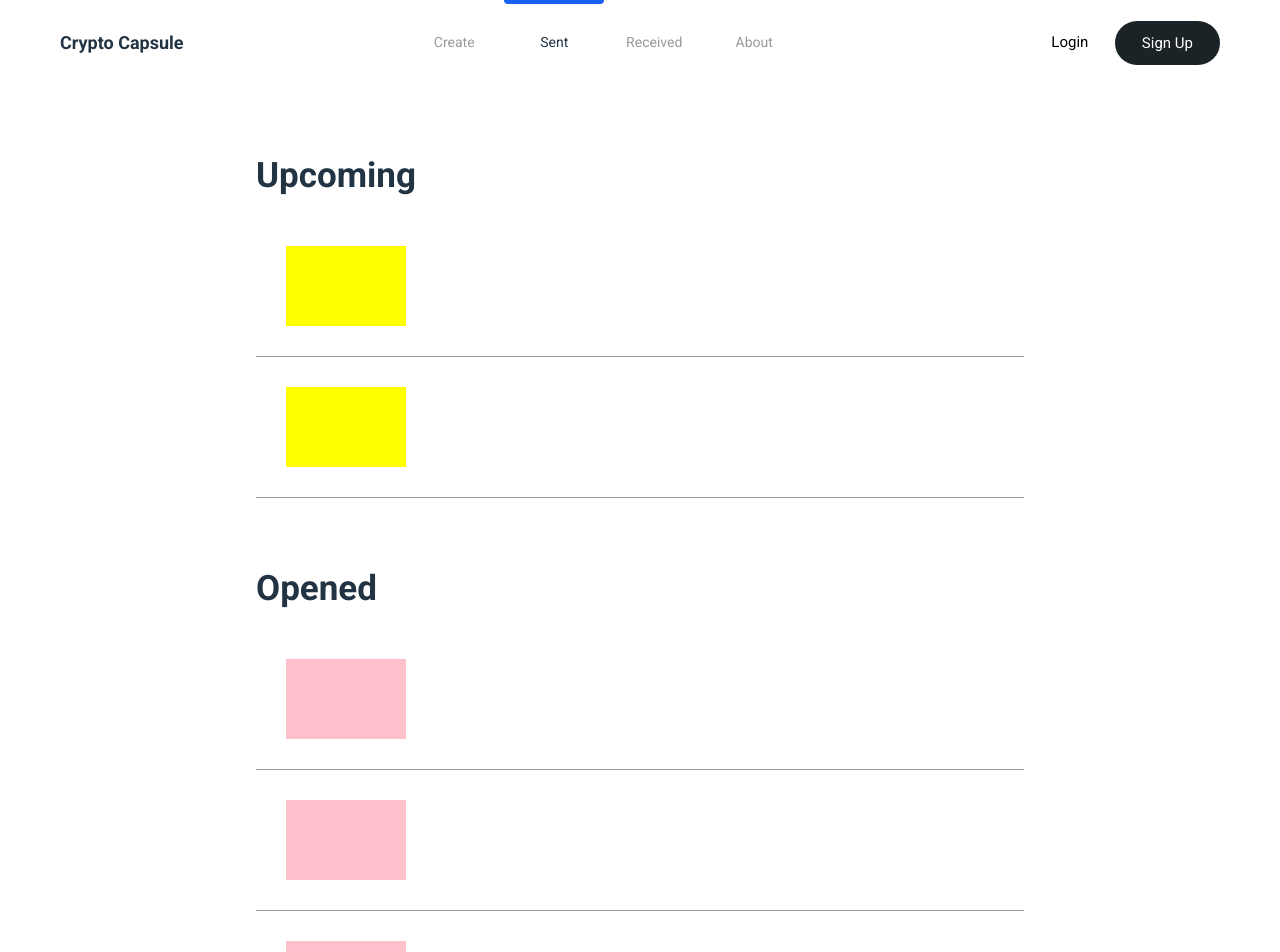
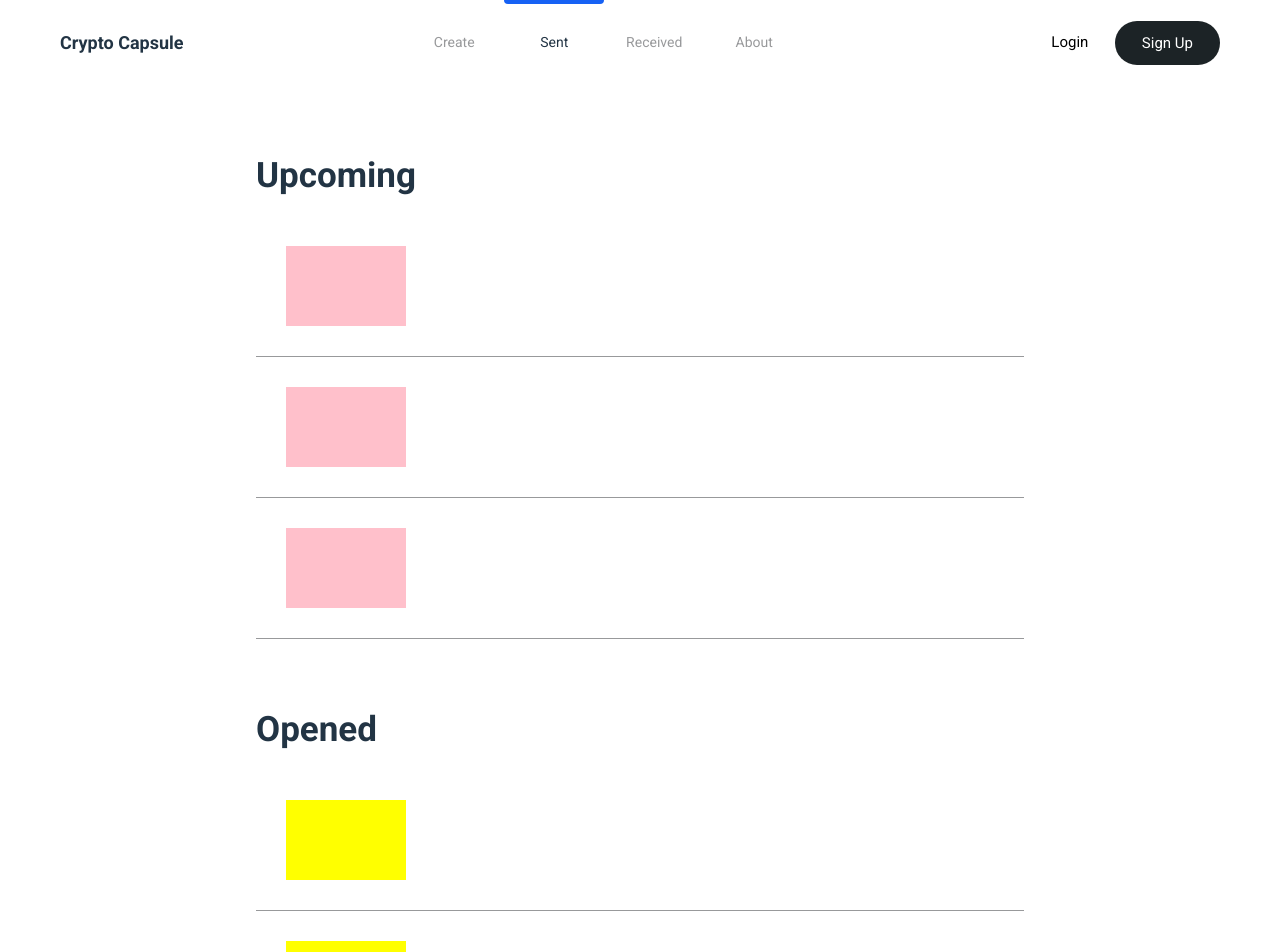
Before and after one commit to chase-manning/crypto-capsule, a React (Create React App) app in the folder website/: page /sent in a window 1280 px wide. Shown: the top 952 px of the page. Built offline with nearby package versions, Linux system fonts and the light colour scheme.

Commit message:
:bug: fix capsule date issue

```diff
--- a/website/src/components/SentPage.tsx
+++ b/website/src/components/SentPage.tsx
@@ -29,7 +29,7 @@ const capsules: CapsuleType[] = [
     dollars: 76458,
   },
   {
-    open: new Date(new Date().setDate(new Date().getDate() + 0.76)),
+    open: new Date(2021, 1, 7),
     address: "0xF3f7f6466a6B2DfB43e2b3a17ecD9ae35D769840",
     eth: 2.2414141,
     dollars: 12040,
@@ -67,8 +67,8 @@ const GetCapsules = (capsuleList: CapsuleType[]) =>
 
 const SentPage = () => {
   const now = new Date();
-  const upcoming = capsules.filter((cap: CapsuleType) => cap.open < now);
-  const opened = capsules.filter((cap: CapsuleType) => cap.open >= now);
+  const upcoming = capsules.filter((cap: CapsuleType) => cap.open >= now);
+  const opened = capsules.filter((cap: CapsuleType) => cap.open < now);
 
   return (
     <StyledSentPage>
```
